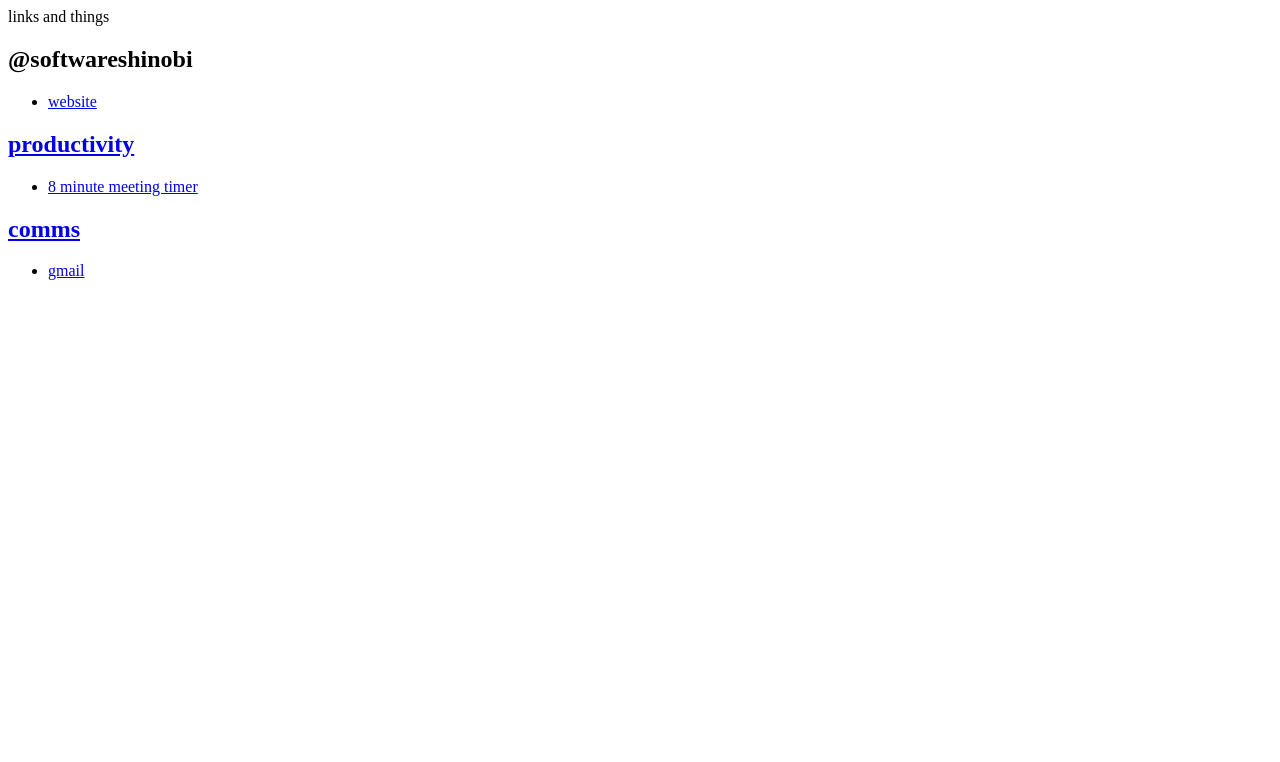
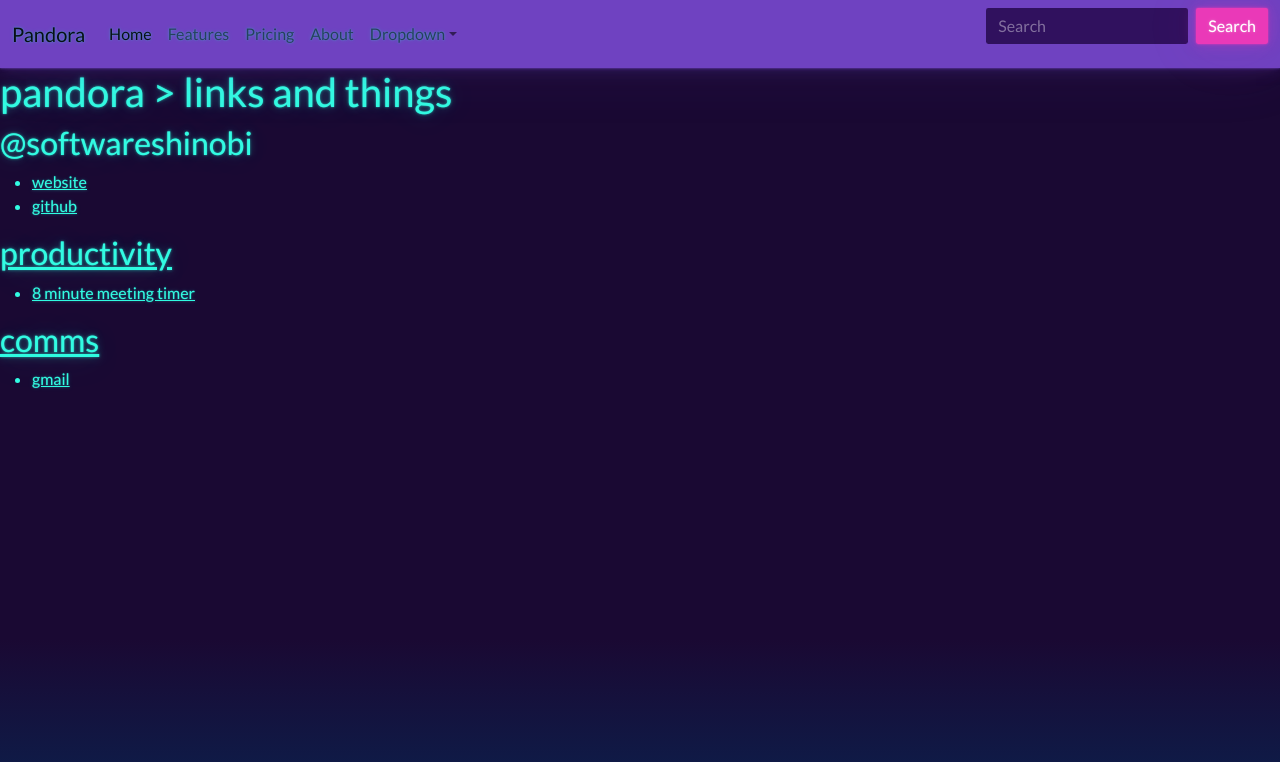
Before and after one commit to softwareshinobi/embaNET-intranet-portal, a plain HTML site: page index.html in a window 1280 px wide. Drawn offline with nearby package versions, Linux system fonts and the light colour scheme.

Commit message:
automated terminal push

```diff
--- a/index.html
+++ b/index.html
@@ -1,4 +1,59 @@
-links and things
+    <!-- Bootstrap CSS -->
+    <link rel="stylesheet" href="https://cdn.jsdelivr.net/npm/bootstrap@4.0.0/dist/css/bootstrap.min.css" integrity="sha384-Gn5384xqQ1aoWXA+058RXPxPg6fy4IWvTNh0E263XmFcJlSAwiGgFAW/dAiS6JXm" crossorigin="anonymous">
+
+<link rel="stylesheet" href="https://cdn.jsdelivr.net/npm/bootswatch@5.1.3/dist/vapor/bootstrap.min.css">
+
+<nav class="navbar navbar-expand-lg bg-primary" data-bs-theme="dark">
+  <div class="container-fluid">
+    <a class="navbar-brand" href="#">
+
+Pandora
+
+</a>
+    <button class="navbar-toggler" type="button" data-bs-toggle="collapse" data-bs-target="#navbarColor01" aria-controls="navbarColor01" aria-expanded="false" aria-label="Toggle navigation">
+      <span class="navbar-toggler-icon"></span>
+    </button>
+    <div class="collapse navbar-collapse" id="navbarColor01">
+      <ul class="navbar-nav me-auto">
+        <li class="nav-item">
+          <a class="nav-link active" href="#">Home
+            <span class="visually-hidden">(current)</span>
+          </a>
+        </li>
+        <li class="nav-item">
+          <a class="nav-link" href="#">Features</a>
+        </li>
+        <li class="nav-item">
+          <a class="nav-link" href="#">Pricing</a>
+        </li>
+        <li class="nav-item">
+          <a class="nav-link" href="#">About</a>
+        </li>
+        <li class="nav-item dropdown">
+          <a class="nav-link dropdown-toggle" data-bs-toggle="dropdown" href="#" role="button" aria-haspopup="true" aria-expanded="false">Dropdown</a>
+          <div class="dropdown-menu">
+            <a class="dropdown-item" href="#">Action</a>
+            <a class="dropdown-item" href="#">Another action</a>
+            <a class="dropdown-item" href="#">Something else here</a>
+            <div class="dropdown-divider"></div>
+            <a class="dropdown-item" href="#">Separated link</a>
+          </div>
+        </li>
+      </ul>
+      <form class="d-flex">
+        <input class="form-control me-sm-2" type="search" placeholder="Search">
+        <button class="btn btn-secondary my-2 my-sm-0" type="submit">Search</button>
+      </form>
+    </div>
+  </div>
+</nav>
+
+
+<h1>
+
+pandora > links and things
+
+</h1>
 
 <h2> @softwareshinobi</h2>
 
@@ -11,6 +66,18 @@ links and things
 website
 
 </li>
+
+
+<li>
+
+<a href="https://github.com/softwareshinobi?tab=repositories" target="_blank">
+
+github
+
+</li>
+
+
+
 
 </ul>
 
```
